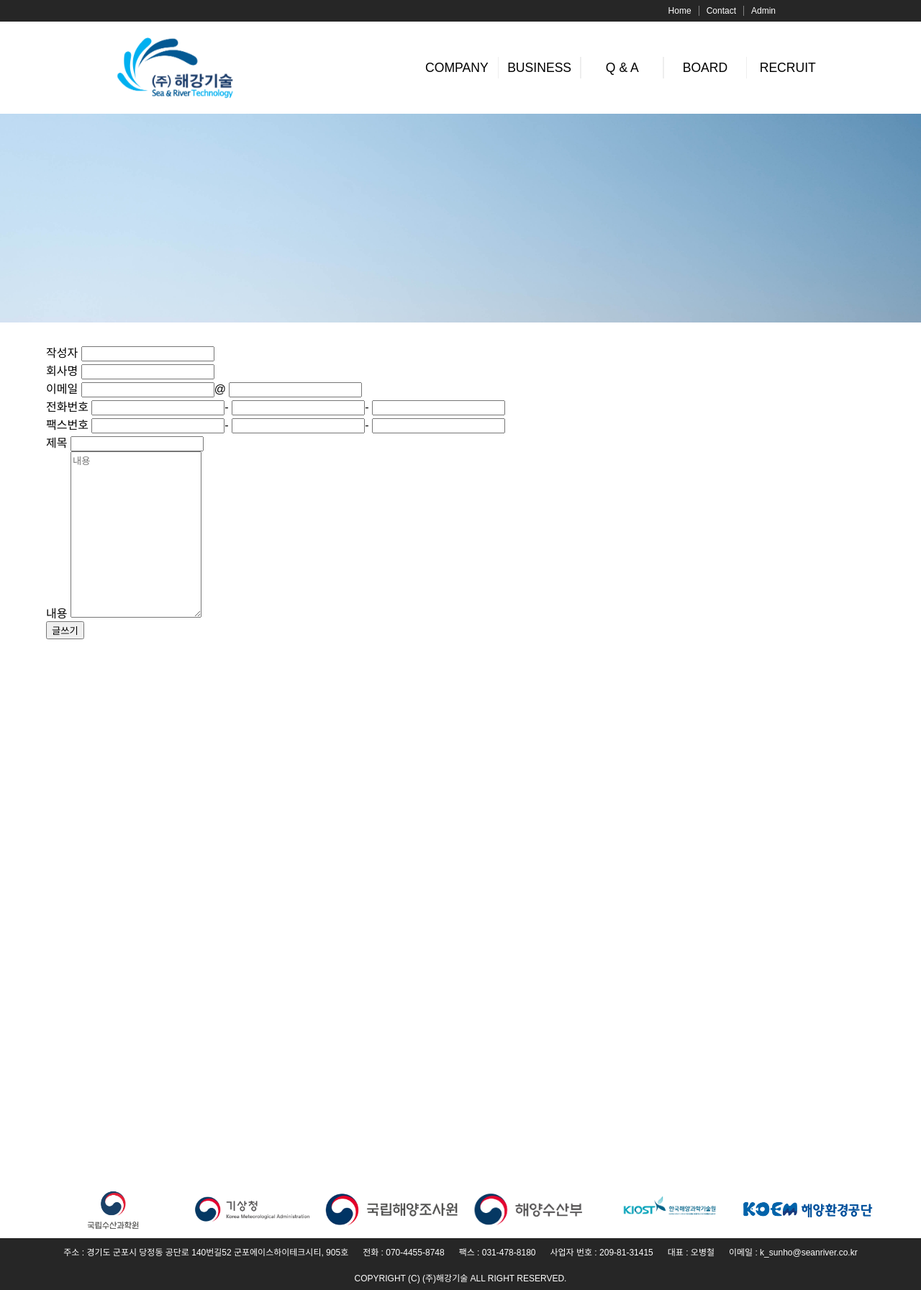
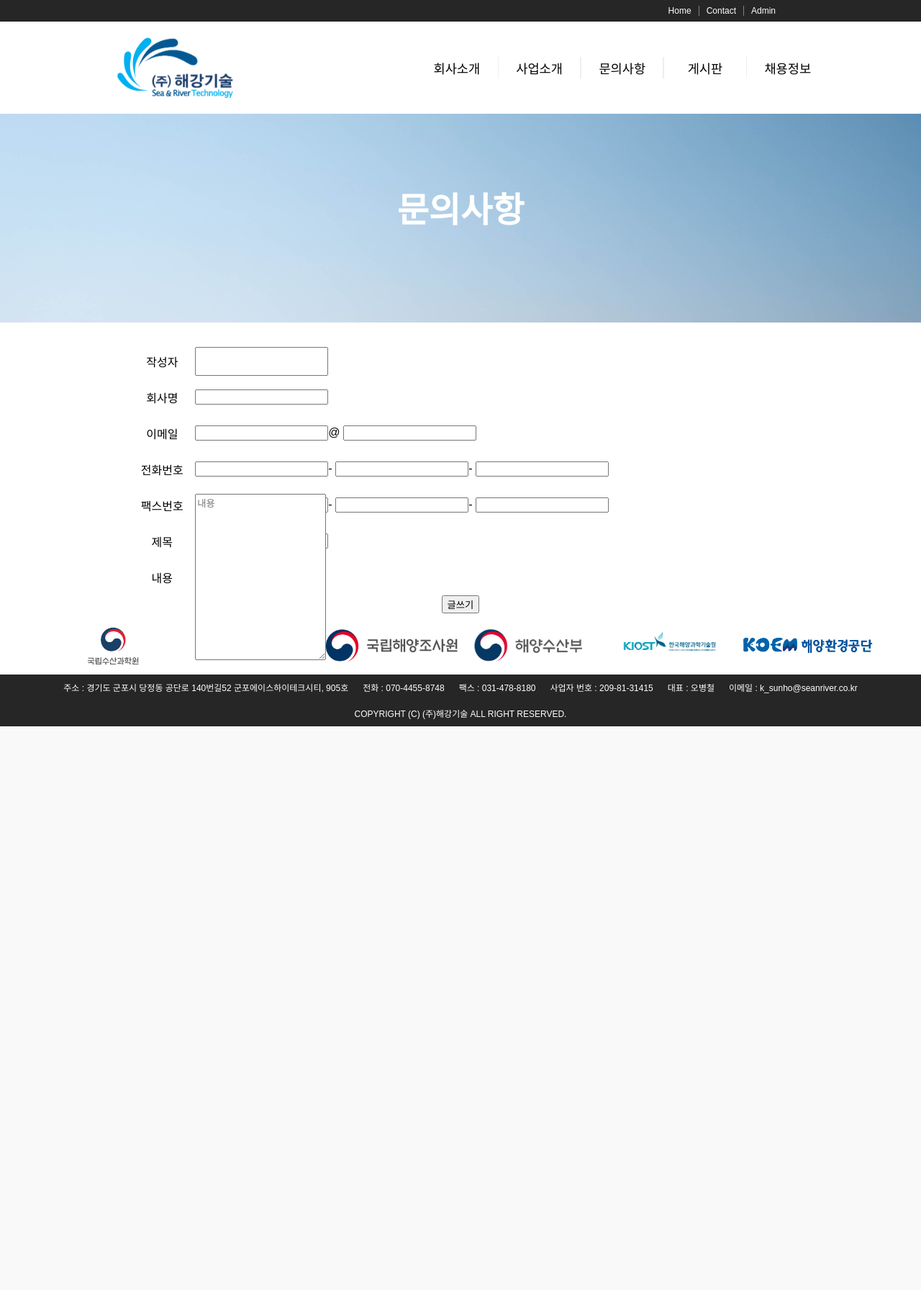
Before and after one commit to younglaecho/business_company_homepage, a Django app: page /qanda/ in a window 1280 px wide. Shown: the whole page at 72% size. After the commit the page ends 1009 px from the top, so only its background shows below. Run offline with Django 3.2, Linux system fonts and the light colour scheme; some web fonts are replaced.

Commit message:
redesign site

```diff
--- a/board/templates/list_view.html
+++ b/board/templates/list_view.html
@@ -8,8 +8,6 @@
 {% block contents %}
 <section class="template_section">
     <aside class="aside">
-        <div class="aside__title"> BOARD </div>
-        <hr>
         <ul class="aside__list">
         {% block aside %}
         {% endblock %}
--- a/board/templates/notice_board_detail.html
+++ b/board/templates/notice_board_detail.html
@@ -1,5 +1,8 @@
 {% extends "board_detail.html"%}
-
+{% block pagetitle %}
+<div class="page-title">게시판</div>
+<div class="page-subtitle">공지사항</div>
+{% endblock %}
 {% block aside %}
 <li class="aside__item" onclick="location.href='/board/notice/'" id="aside__item__clicked""  > 공지사항 </li>
 <li class="aside__item" onclick="location.href='/board/reference/'" > 자료실 </li>
--- a/board/templates/reference_board_detail.html
+++ b/board/templates/reference_board_detail.html
@@ -1,5 +1,8 @@
 {% extends "board_detail.html"%}
-
+{% block pagetitle %}
+<div class="page-title">게시판</div>
+<div class="page-subtitle">자료실</div>
+{% endblock %}
 {% block aside %}
 <li class="aside__item" onclick="location.href='/board/notice/'"  > 공지사항 </li>
 <li class="aside__item" onclick="location.href='/board/reference/'" id="aside__item__clicked"> 자료실 </li>
--- a/company_user/templates/base.html
+++ b/company_user/templates/base.html
@@ -24,14 +24,14 @@
             </div>
             <ul class="fixed-nav__items">
                 <li class="fixed-nav__items__item">
-                    <div onclick="location.href='/company/introduction/'" class="menu">COMPANY</div>
+                    <div onclick="location.href='/company/introduction/'" class="menu">회사소개</div>
                     <ul class="fiexed-nav__submenu">
                         <a href="/company/introduction/"><li class="fiexed-nav__submenu__item">인사말</li></a><hr>
                         <a href="/company/waytocome/"><li class="fiexed-nav__submenu__item">오시는 길</li></a>
                     </ul>
                 </li>
                 <li class="fixed-nav__items__item fixed-nav__items__item-center">
-                    <div onclick="location.href='/business/coast/'" class="menu">BUSINESS</div>
+                    <div onclick="location.href='/business/coast/'" class="menu">사업소개</div>
                     <ul class="fiexed-nav__submenu">
                         <li class="fiexed-nav__submenu__item" onclick="location.href='/business/coast/'">연안개발</li><hr>
                         <li class="fiexed-nav__submenu__item" onclick="location.href='/business/harbor/'">항만개발</li><hr>
@@ -41,17 +41,17 @@
                     </ul>
                 </li>
                 <li class="fixed-nav__items__item fixed-nav__items__item-center">
-                    <div class="menu" onclick="location.href='/qanda'">Q & A</div>
+                    <div class="menu" onclick="location.href='/qanda'">문의사항</div>
                 </li>
                 <li class="fixed-nav__items__item fixed-nav__items__item-center">
-                    <div onclick="location.href='/board/notice/'" class="menu">BOARD</div>
+                    <div onclick="location.href='/board/notice/'" class="menu">게시판</div>
                     <ul class="fiexed-nav__submenu">
                         <a href="/board/notice/"><li class="fiexed-nav__submenu__item">공지사항</li></a><hr>
                         <a href="/board/reference/"><li class="fiexed-nav__submenu__item">자료실</li></a>
                     </ul>
                 </li>
                 <li class="fixed-nav__items__item">
-                    <div class="menu" onclick="location.href='/recruit'"> RECRUIT </div>
+                    <div class="menu" onclick="location.href='/recruit'">채용정보</div>
                 </li>
             </ul>
         </div>
--- a/company_user/templates/introduction.html
+++ b/company_user/templates/introduction.html
@@ -1,11 +1,10 @@
 {% extends "page.html" %}
 {% block pagetitle %}
-tlqkf
+<div class="page-title">회사소개</div>
+<div class="page-subtitle">인사말</div>
 {% endblock %}
 
 {% block aside %}
-    <div class="aside__title"> COMPANY </div>
-    <hr>
     <ul class="aside__list">
         <li class="aside__item" id="aside__item__clicked" > 인사말 </li>
         <li class="aside__item" onclick="location.href='/company/waytocome/'" > 오시는 길 </li>
--- a/company_user/templates/qanda.html
+++ b/company_user/templates/qanda.html
@@ -1,8 +1,9 @@
 {% extends "base.html" %}
+
+
 {% block header %}
 <link rel="stylesheet" href="/static/page.css">
-<link rel="stylesheet" href="/static/recruit.css">
-
+<link rel="stylesheet" href="/static/qanda.css">
 <style>
     .aside {
         display: none;
@@ -12,44 +13,59 @@
     }
 </style>
 {% endblock %}
+{% block pagetitle %}
+<div class="page-title">문의사항</div>
+{% endblock %}
 {% block contents %}
 <section class="template_section">
-    <form method="POST">
+    <form class="qnada-form" method="POST">
+        <div class="qanda-formbox">
+
             {% csrf_token %}
-        <div>
-            <label for="{{ form.writer.id_for_label }}"> {{ form.writer.label }}</label>
-            <input type="{{ form.writer.field.widget.input_type }}" name="{{ form.writer.name }}"
+            <div class="qanda-form__item">
+                <div class="qanda-form__label"> {{ form.writer.label }}</div>
+                <div class="qanda-form__inputbox">
+                    <input class="qanda-form__input" type="{{ form.writer.field.widget.input_type }}" name="{{ form.writer.name }}"
                                 id="{{ form.writer.id_for_label}}" >
+
+                </div>
             </div>
             {% if form.writer.errors %}
                 <span style="color: red;"> {{ form.writer.errors }}</span>
             {% endif %}
-        <div>
-            <label for="{{ form.company.id_for_label }}"> {{ form.company.label }}</label>
+            <div class="qanda-form__item">
+                <div class="qanda-form__label"> {{ form.company.label }}</div>
+                <div class="qanda-form__inputbox">
+
                     <input type="{{ form.company.field.widget.input_type }}" name="{{ form.company.name }}"
                                 id="{{ form.company.id_for_label}}" >
+                </div>
             </div>
             {% if form.company.errors %}
                 <span style="color: red;"> {{ form.company.errors }}</span>
             {% endif %}
-        <div>
-            <label for="{{ form.email_user.id_for_label }}"> {{ form.email_user.label }}</label>
+            <div class="qanda-form__item">
+                <div class="qanda-form__label"> {{ form.email_user.label }}</div>
+                <div class="qanda-form__inputbox">
                     <input type="{{ form.email_user.field.widget.input_type }}" name="{{ form.email_user.name }}"
                                 id="{{ form.email_user.id_for_label}}" >@
                     <input type="{{ form.email_site.field.widget.input_type }}" name="{{ form.email_site.name }}"
                                 id="{{ form.email_site.id_for_label}}" >
                 </div>
+            </div>
             {% if form.email_user.errors %}
                 <span style="color: red;"> {{ form.email_user.errors }}</span>
             {% endif %}
-        <div>
-            <label for="{{ form.phone_first.id_for_label }}"> {{ form.phone_first.label }}</label>
+            <div class="qanda-form__item">
+                <div class="qanda-form__label"> {{ form.phone_first.label }}</div>
+                <div class="qanda-form__inputbox">
                     <input type="{{ form.phone_first.field.widget.input_type }}" name="{{ form.phone_first.name }}"
                                 id="{{ form.phone_first.id_for_label}}" >-
                     <input type="{{ form.phone_middle.field.widget.input_type }}" name="{{ form.phone_middle.name }}"
                                 id="{{ form.phone_middle.id_for_label}}" >-
                     <input type="{{ form.phone_last.field.widget.input_type }}" name="{{ form.phone_last.name }}"
                                 id="{{ form.phone_last.id_for_label}}" >
+                </div>
             </div>
             {% if form.phone_first.errors %}
                 <span style="color: red;"> {{ form.phone_first.errors }}</span>
@@ -58,8 +74,10 @@
             {% elif form.phone_third.errors %}
                 <span style="color: red;"> {{ form.phone_third.errors }}</span>
             {% endif %}
-        <div>
-            <label for="{{ form.fax_first.id_for_label }}"> {{ form.fax_first.label }}</label>
+            <div class="qanda-form__item">
+                <div class="qanda-form__label"> {{ form.fax_first.label }}</div>
+                <div class="qanda-form__inputbox">
+
                     <input type="{{ form.fax_first.field.widget.input_type }}" name="{{ form.fax_first.name }}"
                                 id="{{ form.fax_first.id_for_label}}" >-
                     <input type="{{ form.fax_middle.field.widget.input_type }}" name="{{ form.fax_middle.name }}"
@@ -67,23 +85,30 @@
                     <input type="{{ form.fax_last.field.widget.input_type }}" name="{{ form.fax_last.name }}"
                                 id="{{ form.fax_last.id_for_label}}" >
                 </div>
-        <div>
-            <label for="{{ form.title.id_for_label }}"> {{ form.title.label }}</label>
+            </div>
+            <div class="qanda-form__item">
+                <div class="qanda-form__label"> {{ form.title.label }}</div>
+                <div class="qanda-form__inputbox">
                     <input type="{{ form.title.field.widget.input_type }}" name="{{ form.title.name }}"
                                 id="{{ form.title.id_for_label}}" >
+
+                </div>
             </div>
             {% if form.title.errors %}
                 <span style="color: red;"> {{ form.title.errors }}</span>
             {% endif %}
-        <div>
-            <label for="{{ form.content.id_for_label }}"> {{ form.content.label }}</label>
+            <div class="qanda-form__item">
+                <div class="qanda-form__label"> {{ form.content.label }}</div>
+                <div class="qanda-form__inputbox">
                     <textarea class="form-control" name="{{ form.content.name }}" placeholder="{{ form.content.label }}" rows="15"></textarea>
+                </div>
             </div>
             {% if form.content.errors %}
                 <span style="color: red;"> {{ form.content.errors }}</span>
             {% endif %}
 
             <button type="submit" class="btn btn-primary">글쓰기</button>
+        </div>
 
     </form>
 </section>
--- a/static/base.css
+++ b/static/base.css
@@ -143,9 +143,9 @@
     margin: 0;
     padding: 0;
     transition: opacity ease-in 0.5s, transform ease-in 0.3s;
-    -webkit-box-shadow: -3px 2px 14px -8px rgba(0,0,0,0.75);
-    -moz-box-shadow: -3px 2px 14px -8px rgba(0,0,0,0.75);
-    box-shadow: -3px 2px 14px -8px rgba(0,0,0,0.75);
+    -webkit-box-shadow: 10px 10px 21px -8px rgba(117,117,117,1);
+    -moz-box-shadow: 10px 10px 21px -8px rgba(117,117,117,1);
+    box-shadow: 10px 10px 21px -8px rgba(117,117,117,1);
 }
 
 .fiexed-nav__submenu__item {
@@ -182,6 +182,8 @@
 
 .main__sliding-image_base {
     display: flex;
+    flex-direction: column;
+    flex-wrap: wrap;
     justify-content: center;
     align-items: center;
     position: relative;
@@ -189,8 +191,7 @@
     height: 40vh;
     background-image: url(img/sea.jpg) ;
     background-size: cover;
-    color: blanchedalmond;
-    font-size: 1.8rem;
+    color: white;
 }
 
 
--- a/static/page.css
+++ b/static/page.css
@@ -1,46 +1,53 @@
+.page-title {
+    display: flex;
+    justify-content: center;
+    width: 100%;
+    font-size: 3rem;
+    font-weight: 600;
+}
+
+.page-subtitle {
+    display: flex;
+    justify-content: center;
+    width: 100%;
+    padding-top: 2vh;
+    font-size: 2rem;
+
+
+}
 .template_section {
     display: flex;
+    flex-direction: column;
+    flex-wrap: nowrap;
     padding: 1% 5%;
     position: relative;
     top: 8vh;
-    height: 90vh;
-    justify-content: space-between;
+    height: auto;
+    justify-content: left;
 }
 
 .aside {
-    width:20%;
-}
-.aside__title {
-    display: flex;
-    justify-content: center;
-    align-items: center;
-    font-size: 1.5rem;
-}
+    width:100%;
+    height: 60px;
+    border-bottom: 1px solid lightgray;
 
-.aside__title-samll {
-    display: flex;
-    justify-content: flex-end;
-    align-items: center;
-    font-size: 0.5rem;
-    color: lightskyblue;
 }
 .aside__list {
     display: flex;
     flex-wrap: wrap;
     list-style-type: none;
     width: 100%;
-    height: 80px;
+    height: 60px;
     margin: 0;
     padding: 0;
 }
 
 .aside__item {
-    width: 100%;
-    height: 50% ;
+    width: 20%;
+    height: 100% ;
     display: flex;
     justify-content: center;
     align-items: center;
-    border-bottom: 1px solid lightgray;
     cursor: pointer;
 }
 
@@ -50,8 +57,8 @@
 }
 
 .main {
-    width: 80%;
-    padding: 0 2%;
+    width: 100%;
+    padding: 5% 10%;
     height: auto;
 }
 
--- /dev/null
+++ b/static/qanda.css
@@ -0,0 +1,35 @@
+.qanda-formbox {
+    display: flex;
+    flex-wrap: wrap;
+    justify-content: center;
+    align-items: center;
+    width: 80%;
+    margin: auto;
+
+}
+.qanda-form {
+    margin: 0;
+}
+
+.qanda-form__item {
+    display: flex;
+    justify-content: center;
+    align-items: center;
+    width: 100%;
+    height: 50px;
+}
+
+.qanda-form__label {
+    display: flex;
+    justify-content: center;
+    align-items: center;
+    width: 10%;
+    height: 100%;
+}
+
+.qanda-form__inputbox {
+    width: 90%;
+}
+.qanda-form__input {
+    height: 80%;
+}
```
Also changed, not shown: board/templates/notice.html (+4 -3 lines), board/templates/reference.html (+4 -5 lines), company_user/templates/business_coast.html (+8 -7 lines), company_user/templates/business_gis.html (+5 -7 lines), company_user/templates/business_harbor.html (+5 -2 lines), company_user/templates/business_marenv.html (+5 -2 lines), company_user/templates/business_marphysics.html (+5 -2 lines), company_user/templates/waytocome.html (+6 -3 lines), static/business.css (+19 -8 lines). Lines whose indentation alone changed are shown as unchanged.
